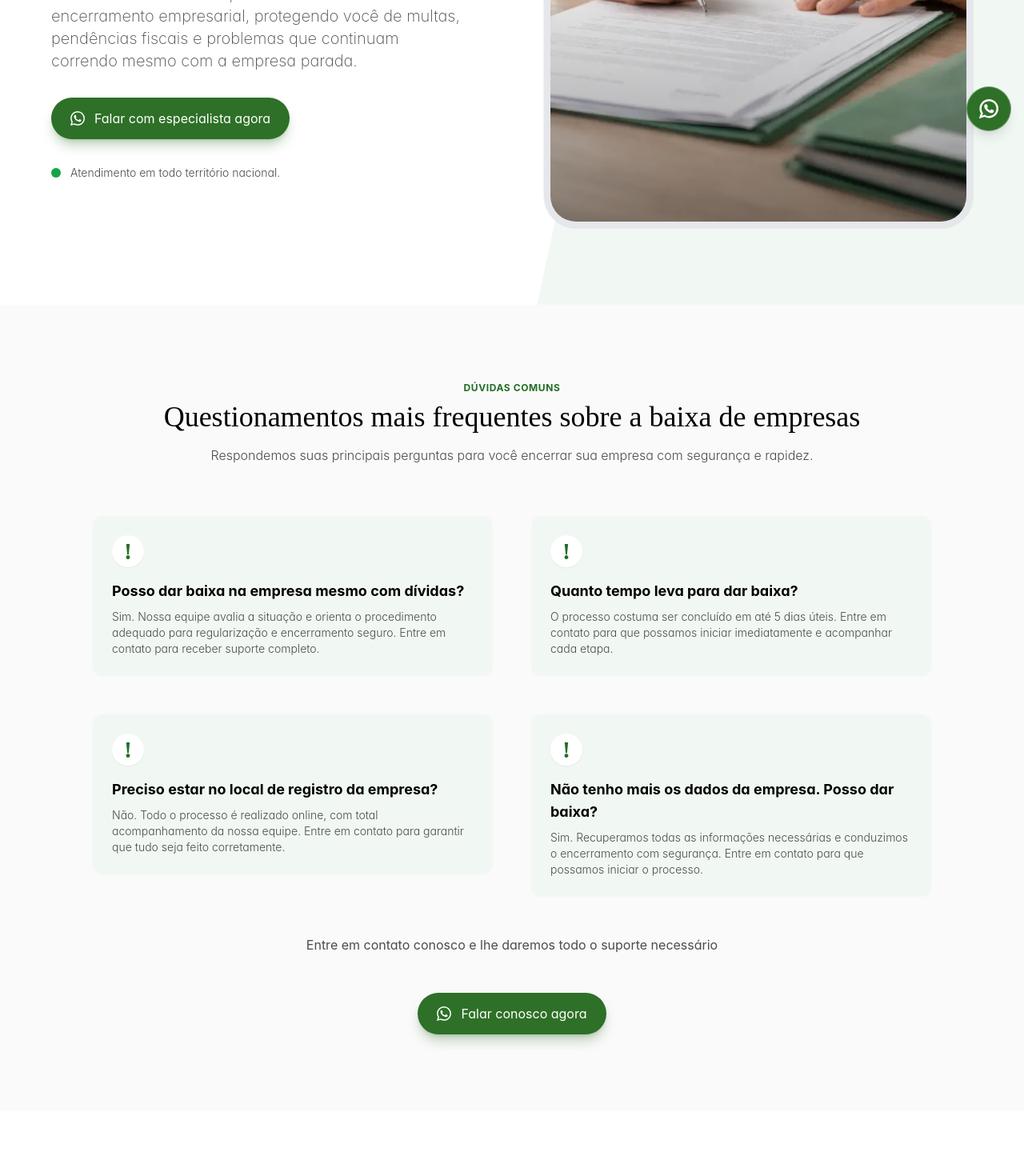
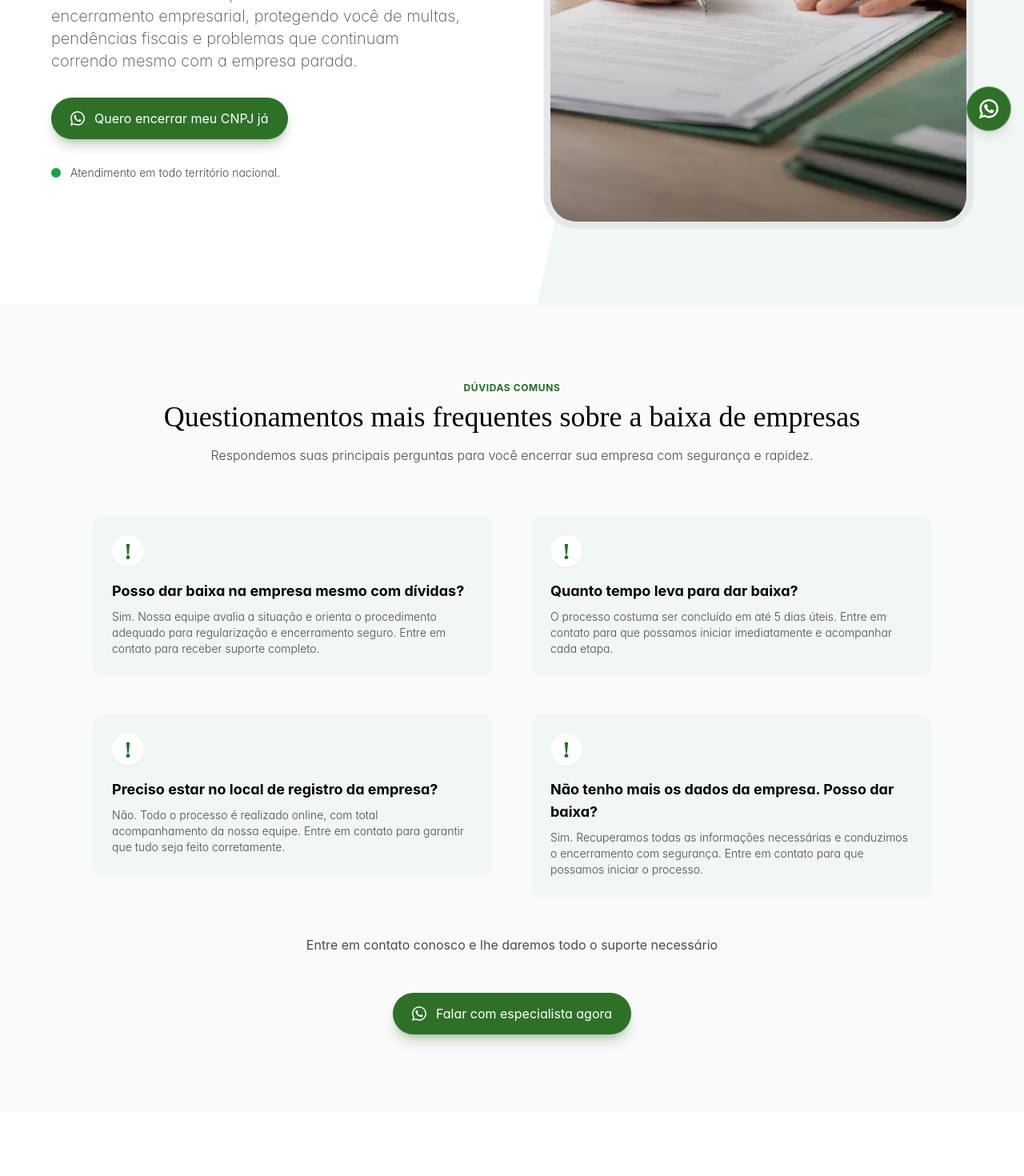
Before and after one commit to Paper-Street-Softwares/LPS-Edan-Baixa-de-Empresas, a React (Vite) app: page / in a window 1280 px wide. Shown: the part 620-2090 px from the top of the page at 80% size. Built offline with nearby package versions, Linux system fonts and the light colour scheme.

Commit message:
fix: labels cta

```diff
--- a/src/content/content.jsx
+++ b/src/content/content.jsx
@@ -150,7 +150,7 @@ const content = {
       alt: "Imagem ilustrativa da Seção Início",
       ctaButtonAriaLabel:
         "Botão para chamada de ação para contato pelo whatsapp",
-      ctaButtonText: <>Falar com especialista agora</>,
+      ctaButtonText: <>Quero encerrar meu CNPJ já</>,
       ctaButtonTextSecondary: <>A_Definir</>,
       obsHero: {
         icon: <>{/* ⚠️ */}</>,
@@ -224,7 +224,7 @@ const content = {
       fraseObs: (
         <>Entre em contato conosco e lhe daremos todo o suporte necessário</>
       ),
-      ctaButtonText: <>Falar conosco agora</>,
+      ctaButtonText: <>Falar com especialista agora</>,
     },
     features: {
       miniTag: <>O que você realmente ganha</>,
```
